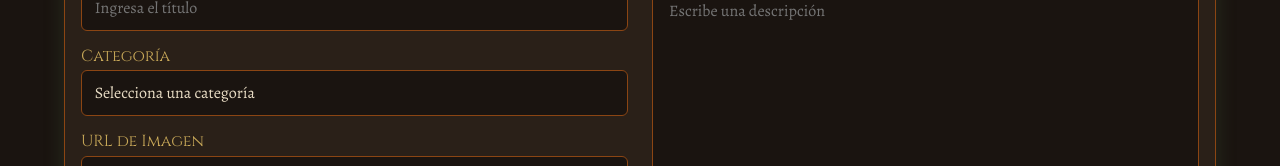
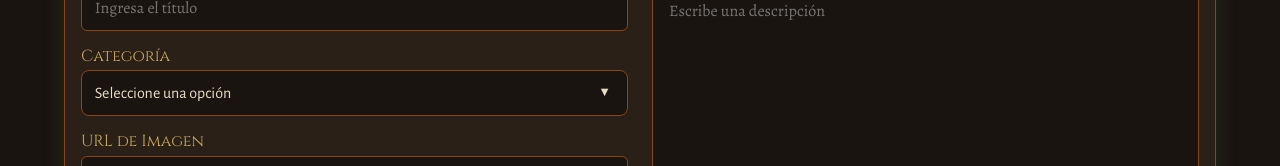
Before and after one commit to RoronoaFrank/last-challenge-one, a React (Vite) app: page /new-video in a window 1280 px wide. Shown: the part 230-396 px from the top of the page. Built offline with nearby package versions, Linux system fonts and the light colour scheme.

Commit message:
feat: integrate CustomSelect component into NewVideo form

```diff
--- a/src/Components/ModalEditCard/CustomSelect/index.jsx
+++ b/src/Components/ModalEditCard/CustomSelect/index.jsx
@@ -13,11 +13,15 @@
     background-color: #1a1410;
     color: #e8dcc4;
     padding: 0.8rem;
-    border: 1px solid #c9a959;
+    border: 1px solid#8b4513;
     border-radius: 0.5rem;
     cursor: pointer;
     text-align: left;
     position: relative;
+
+    &:hover{
+      border-color: #c9a959;
+    }
   }
 
   .custom-dropdown__selected:hover {
--- a/src/Components/NewVideo/index.jsx
+++ b/src/Components/NewVideo/index.jsx
@@ -1,27 +1,27 @@
 import { useState } from "react";
 import { useNavigate } from "react-router-dom";
 import { postCard } from "../APIs";
+import CustomSelect from "../ModalEditCard/CustomSelect";
 import useCategoryContext from "../CustomHooks/useCategoryContext";
 import styled from "styled-components";
-
 
 const FormContainer = styled.div`
   width: 90%;
   max-width: 1200px;
   margin: 1rem auto;
   padding: 1rem;
-  background-color: #2A2018;
+  background-color: #2a2018;
   border-radius: 12px;
   box-shadow: 0 4px 20px rgba(74, 103, 65, 0.3);
-  color: #E8DCC4;
-  border: 1px solid #8B4513;
+  color: #e8dcc4;
+  border: 1px solid #8b4513;
 `;
 
 const FormTitle = styled.h2`
   text-align: center;
   margin-bottom: 1rem;
-  font-family: 'Cinzel Decorative', serif;
-  color: #C9A959;
+  font-family: "Cinzel Decorative", serif;
+  color: #c9a959;
   font-size: 2rem;
   letter-spacing: 1px;
 `;
@@ -50,61 +50,41 @@
 `;
 
 const Label = styled.label`
-  font-family: 'Cinzel', serif;
-  color: #C9A959;
+  font-family: "Cinzel", serif;
+  color: #c9a959;
   font-size: 1rem;
 `;
 
 const Input = styled.input`
   padding: 0.8rem;
-  border: 1px solid #8B4513;
+  border: 1px solid #8b4513;
   border-radius: 6px;
-  background-color: #1A1410;
-  color: #E8DCC4;
-  font-family: 'Alegreya', serif;
+  background-color: #1a1410;
+  color: #e8dcc4;
+  font-family: "Alegreya", serif;
   transition: all 0.3s ease;
 
   &:focus {
     outline: none;
-    border-color: #C9A959;
+    border-color: #c9a959;
     box-shadow: 0 0 8px rgba(201, 169, 89, 0.3);
-  }
-`;
-
-const Select = styled.select`
-  padding: 0.8rem;
-  border: 1px solid #8B4513;
-  border-radius: 6px;
-  background-color: #1A1410;
-  color: #E8DCC4;
-  font-family: 'Alegreya', serif;
-  cursor: pointer;
-  transition: all 0.3s ease;
-
-  &:focus {
-    outline: none;
-    border-color: #C9A959;
-  }
-
-  option {
-    background-color: #2A2018;
   }
 `;
 
 const TextArea = styled.textarea`
   height: 300px;
   padding: 1rem;
-  border: 1px solid #8B4513;
+  border: 1px solid #8b4513;
   border-radius: 6px;
-  background-color: #1A1410;
-  color: #E8DCC4;
-  font-family: 'Alegreya', serif;
+  background-color: #1a1410;
+  color: #e8dcc4;
+  font-family: "Alegreya", serif;
   resize: none;
   transition: all 0.3s ease;
 
   &:focus {
     outline: none;
-    border-color: #C9A959;
+    border-color: #c9a959;
     box-shadow: 0 0 8px rgba(201, 169, 89, 0.3);
   }
 
@@ -114,11 +94,11 @@
   }
 
   &::-webkit-scrollbar-thumb {
-    background-color: #C9A959;
+    background-color: #c9a959;
     border-radius: 4px;
 
     &:hover {
-      background-color: #E2C792;
+      background-color: #e2c792;
     }
   }
 `;
@@ -135,27 +115,27 @@
   padding: 0.8rem 2.5rem;
   border: none;
   border-radius: 6px;
-  font-family: 'Alegreya Sans', sans-serif;
+  font-family: "Alegreya Sans", sans-serif;
   font-size: 1rem;
   cursor: pointer;
   transition: all 0.3s ease;
 
   &.save {
-    background-color: #4A6741;
-    color: #E8DCC4;
+    background-color: #4a6741;
+    color: #e8dcc4;
 
     &:hover {
-      background-color: #5B7D52;
+      background-color: #5b7d52;
       transform: translateY(-2px);
     }
   }
 
   &.cancel {
-    background-color: #8B4513;
-    color: #E8DCC4;
+    background-color: #8b4513;
+    color: #e8dcc4;
 
     &:hover {
-      background-color: #A65D3F;
+      background-color: #a65d3f;
       transform: translateY(-2px);
     }
   }
@@ -168,6 +148,7 @@
 const NewVideo = () => {
   const navigate = useNavigate();
   const { categories } = useCategoryContext();
+  const categoryNames = categories.map((category) => category.name);
   const [formData, setFormData] = useState({
     title: "",
     category: "",
@@ -178,6 +159,13 @@
   // Manejar los cambios en los inputs
   const handleChange = (e) => {
     setFormData({ ...formData, [e.target.name]: e.target.value });
+  };
+  // Manejar el cambio del CustomSelect
+  const handleCategoryChange = (selectedOption) => {
+    setFormData((prevFormData) => ({
+      ...prevFormData,
+      category: selectedOption,
+    }));
   };
   // Manejar el envío del formulario
   const handleSubmit = async (e) => {
@@ -224,20 +212,15 @@
 
           <FormGroup>
             <Label htmlFor="category">Categoría</Label>
-        <Select
-          id="category"
-          name="category"
+            <CustomSelect
+              options={
+                categoryNames.length === 0
+                  ? ["Cargando categorías..."]
+                  : categoryNames
+              }
               value={formData.category}
-          onChange={handleChange}
-          required
-        >
-          <option value="">Selecciona una categoría</option>
-              {categories.map((category) => (
-                <option key={category.name} value={category.name}>
-                  {category.name}
-                </option>
-              ))}
-        </Select>
+              onChange={handleCategoryChange}
+            />
           </FormGroup>
 
           <FormGroup>
```
Lines whose indentation alone changed are shown as unchanged.
